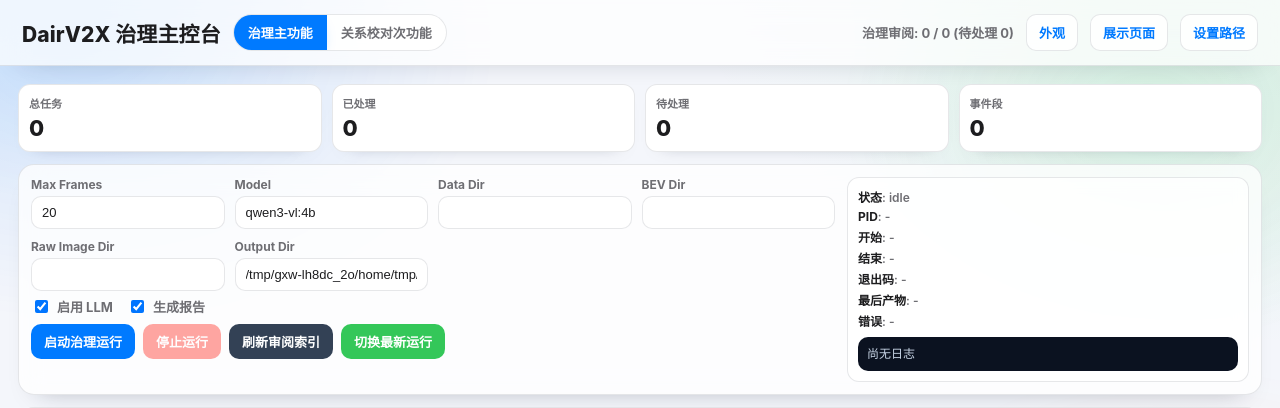
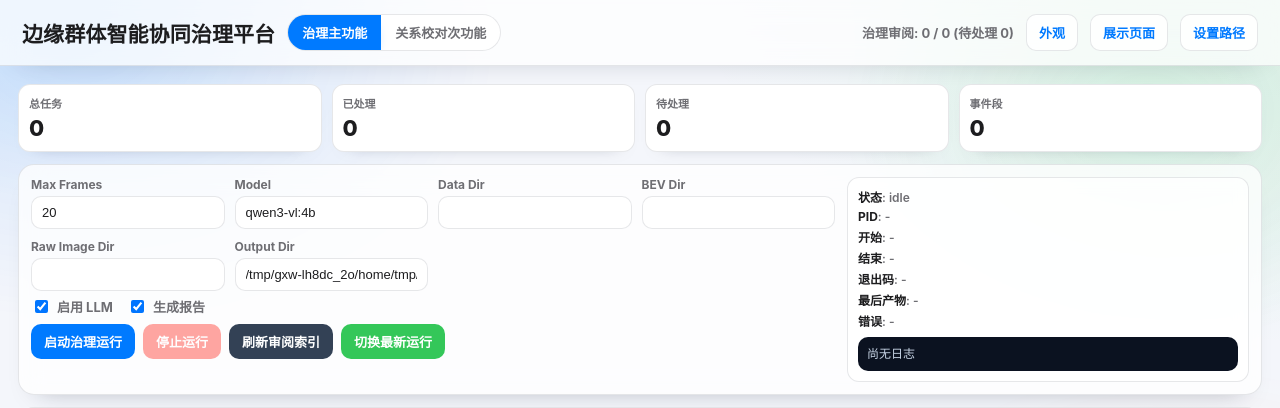
Before and after one commit to naginya233/temporal-graph-governance, a Flask app: page / in a window 1280 px wide. Shown: the top 408 px of the page. Run offline with Flask 3, Linux system fonts and the light colour scheme; data that the repository does not hold is empty.

Commit message:
rename the fron

```diff
--- a/DairV2X_SceneGraph_Validator/static/css/showcase.css
+++ b/DairV2X_SceneGraph_Validator/static/css/showcase.css
@@ -185,6 +185,12 @@
         .btn.primary {
             border-color: #fb923c;
             background: linear-gradient(120deg, #ffedd5 0%, #fff7ed 100%);
+        }
+
+        [data-theme="dark"] .btn.primary {
+            border-color: #ffb074;
+            background: linear-gradient(120deg, #8f3d08 0%, #b45309 100%);
+            color: #fff7ed;
         }
 
         .meta-row {
--- a/DairV2X_SceneGraph_Validator/templates/index.html
+++ b/DairV2X_SceneGraph_Validator/templates/index.html
@@ -3,7 +3,7 @@
 <head>
     <meta charset="UTF-8">
     <meta name="viewport" content="width=device-width, initial-scale=1.0">
-    <title>DairV2X 治理主控台</title>
+    <title>边缘群体智能协同治理平台</title>
         <link rel="stylesheet" href="{{ url_for('static', filename='css/index/theme.css') }}">
     <link rel="stylesheet" href="{{ url_for('static', filename='css/index/layout.css') }}">
     <link rel="stylesheet" href="{{ url_for('static', filename='css/index/analysis.css') }}">
@@ -12,7 +12,7 @@
 <body>
 <header>
     <div class="header-left">
-        <h1 class="title">DairV2X 治理主控台</h1>
+        <h1 class="title">边缘群体智能协同治理平台</h1>
         <div class="mode-switch">
             <button id="mode-governance" class="mode-btn active" onclick="switchMode('governance')">治理主功能</button>
             <button id="mode-relation" class="mode-btn" onclick="switchMode('relation')">关系校对次功能</button>
```
